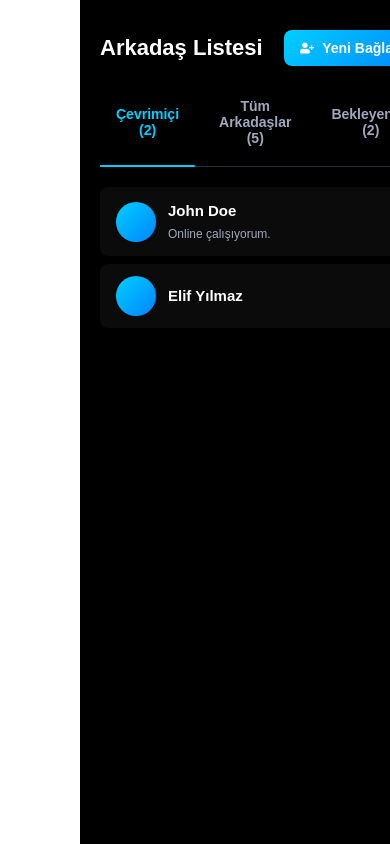
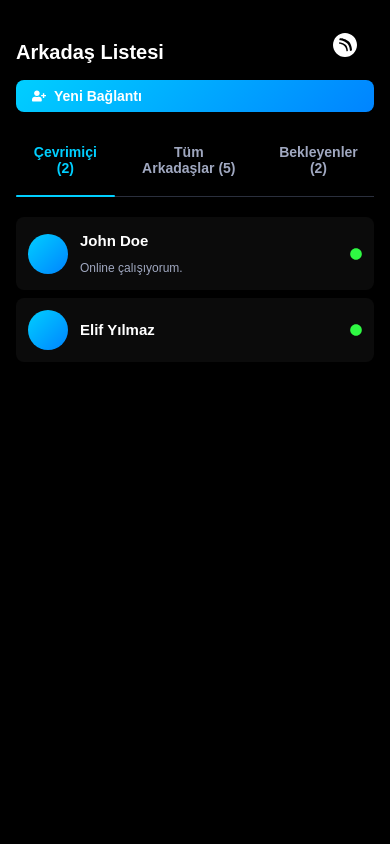
Before and after one commit to Furkan-ThecLifeN/W1, a React (Create React App) app: page /vocentra in a window 390 px wide. Built offline with nearby package versions, Linux system fonts and the light colour scheme; grey boxes are pictures that could not be loaded.

Commit message:
VoCentraMobile Added

```diff
--- a/src/components/LeftSideBar/Sidebar.jsx
+++ b/src/components/LeftSideBar/Sidebar.jsx
@@ -5,14 +5,14 @@ import {
   FiHome,
   FiBell,
   FiMessageSquare,
-  FiVideo,
-  FiBookmark,
   FiUser,
 } from "react-icons/fi";
 import { MdOutlineAddBox } from "react-icons/md";
 import { SiApostrophe } from "react-icons/si";
 
 import { RiChatVoiceAiFill } from "react-icons/ri";
+import { SiHearthisdotat } from "react-icons/si";
+
 
 
 const Sidebar = () => {
@@ -83,8 +83,8 @@ const Sidebar = () => {
             isActive ? LeftSideBarStyles.active : LeftSideBarStyles.link
           }
         >
-          <RiChatVoiceAiFill  className={LeftSideBarStyles.icon} />
-          <span className={LeftSideBarStyles.tooltip}>Voice</span>
+          <SiHearthisdotat  className={LeftSideBarStyles.icon} />
+          <span className={LeftSideBarStyles.tooltip}>VoCentra</span>
         </NavLink>
 
         <NavLink
--- a/src/components/LeftSideBar/Sidebar.module.css
+++ b/src/components/LeftSideBar/Sidebar.module.css
@@ -47,7 +47,7 @@
 }
 
 .active {
-  background-color: rgb(30 73 94);
+  background-color: rgb(28, 169, 250);
   color: var(--color-blue);
   padding: 10px;
   border-radius: 10px;
@@ -59,7 +59,7 @@
 
 .icon {
   pointer-events: none;
-  color: var(--color-blue);
+  color: var(--color-white);
 }
 
 .SiApostrophe {
--- /dev/null
+++ b/src/components/VoCentraMobile/VoCentraMobile.jsx
@@ -0,0 +1,60 @@
+import React, { useState, useEffect } from "react";
+import styles from "./VoCentraMobile.module.css";
+import ServerList from "../Vocentra/VocentraServerList/VocentraServerList";
+import VoCentraRoster from "../Vocentra/VocentraRoster/VocentraRoster";
+import { FaTimes } from "react-icons/fa";
+import { SiHearthisdotat } from "react-icons/si";
+
+
+const VoCentraMobile = () => {
+  const [selectedUser, setSelectedUser] = useState(null);
+  const [showServerList, setShowServerList] = useState(false);
+  const [isMobile, setIsMobile] = useState(window.innerWidth < 1024);
+
+  useEffect(() => {
+    const handleResize = () => {
+      setIsMobile(window.innerWidth < 1024);
+    };
+
+    window.addEventListener("resize", handleResize);
+    return () => window.removeEventListener("resize", handleResize);
+  }, []);
+
+  const toggleServerList = () => {
+    setShowServerList(!showServerList);
+  };
+
+  if (!isMobile) {
+    return null; // Or you could return the regular Vocentra component here
+  }
+
+  return (
+    <div className={styles.VoCentraMobile}>
+      {/* Mobile Header with Server Toggle */}
+      <div className={styles.mobileHeader}>
+        <button className={styles.serverToggle} onClick={toggleServerList}>
+          <SiHearthisdotat  size={24} />
+        </button>
+      </div>
+
+      {/* Server List Overlay */}
+      {showServerList && (
+        <div className={styles.serverListOverlay}>
+          <div className={styles.serverListContainer}>
+            <button className={styles.closeButton} onClick={toggleServerList}>
+              <FaTimes size={18} />
+            </button>
+            <ServerList onSelectUser={setSelectedUser} />
+          </div>
+        </div>
+      )}
+
+      {/* Main Content */}
+      <div className={styles.Vocentra_main}>
+        <VoCentraRoster />
+      </div>
+    </div>
+  );
+};
+
+export default VoCentraMobile;
--- /dev/null
+++ b/src/components/VoCentraMobile/VoCentraMobile.module.css
@@ -0,0 +1,103 @@
+/* Mobile Styles */
+.VocentraMobile {
+  position: relative;
+  width: 100%;
+  height: 100vh;
+  overflow: hidden;
+}
+
+.mobileHeader {
+  position: fixed;
+  top: 20px;
+  right: 20px;
+  padding: 15px;
+  z-index: 100;
+}
+
+.serverToggle {
+  background: none;
+  border: none;
+  color: #fff;
+  cursor: pointer;
+  padding: 8px;
+  border-radius: 50%;
+  background-color: rgba(0, 0, 0, 0.5);
+  transition: all 0.3s ease;
+}
+
+.serverToggle:hover {
+  background-color: rgba(0, 0, 0, 0.7);
+}
+
+.serverListOverlay {
+  position: fixed;
+  top: 0;
+  left: 0;
+  width: 100%;
+  height: 100%;
+  background-color: rgba(0, 0, 0, 0.8);
+  z-index: 200;
+  display: flex;
+  justify-content: center;
+  align-items: center;
+}
+
+.serverListContainer {
+  background-color: #111111;
+  display: flex;
+  justify-content: center;
+  align-items: center;
+  border-radius: 8px;
+  width: 80%;
+  max-width: 400px;
+  max-height: 80vh;
+  overflow-y: auto;
+  position: relative;
+}
+
+.Vocentra_main {
+  width: 100%;
+  height: 100%;
+  max-height: 100vh;
+}
+
+.closeButton {
+  position: fixed;
+  top: 30px;
+  right: 30px;
+  background: transparent;
+  border: none;
+  color: #fff;
+  font-size: 18px;
+  cursor: pointer;
+  z-index: 10;
+}
+
+.closeButton:hover {
+  color: var(--color-white);
+}
+
+@media (min-width: 1024px) {
+  .VocentraMobile {
+    display: none;
+  }
+}
+
+@media (max-width: 600px) {
+  .mobileHeader {
+    top: 10px;
+    right: 10px;
+  }
+
+  .closeButton {
+    position: fixed;
+    top: 15px;
+    right: 15px;
+    background: transparent;
+    border: none;
+    color: #fff;
+    font-size: 18px;
+    cursor: pointer;
+    z-index: 10;
+  }
+}
--- a/src/components/Vocentra/Vocentra.jsx
+++ b/src/components/Vocentra/Vocentra.jsx
@@ -7,112 +7,6 @@ import VoCentraUserCard from "../VocentraChannels/VocentraUserCard/VocentraUserC
 
 const Vocentra = () => {
   const [selectedUser, setSelectedUser] = useState(null);
-
-   const roles = [
-    { name: 'Admin', color: '#ed4245' },
-    { name: 'Moderator', color: '#5865f2' },
-    { name: 'VIP', color: '#eb459e' },
-    { name: 'Member', color: '#57f287' }
-  ];
-
-  const users = [
-    {
-      id: 1,
-      name: 'Jane Doe',
-      avatar: 'https://i.pravatar.cc/150?img=1',
-      role: 'Admin',
-      status: 'active',
-      activity: {
-        type: 'music',
-        title: 'Bohemian Rhapsody - Queen'
-      }
-    },
-    {
-      id: 2,
-      name: 'John Smith',
-      avatar: 'https://i.pravatar.cc/150?img=5',
-      role: 'Moderator',
-      status: 'busy',
-      activity: {
-        type: 'game',
-        game: 'Valorant',
-        duration: '2h 45m'
-      }
-    },
-    {
-      id: 3,
-      name: 'Alex Johnson',
-      avatar: 'https://i.pravatar.cc/150?img=9',
-      role: 'VIP',
-      status: 'inactive',
-      badge: 'PRO',
-      activity: {
-        type: 'music',
-        title: 'Blinding Lights - The Weeknd'
-      }
-    },
-    {
-      id: 4,
-      name: 'Sarah Williams',
-      avatar: 'https://i.pravatar.cc/150?img=12',
-      role: 'Member',
-      status: 'active',
-      activity: {
-        type: 'game',
-        game: 'Minecraft',
-        duration: '1h 30m'
-      }
-    }
-  ];
-
-  const server = {
-    name: "React Developers TR",
-    currentUser: {
-      name: "KodYazarı",
-      tag: "1234",
-      avatar: "https://i.pravatar.cc/150?img=5"
-    }
-  };
-
-  const channels = {
-    text: [
-      { id: 1, name: "genel", unread: true },
-      { id: 2, name: "react-öğreniyorum", unread: false },
-      { id: 3, name: "projeler", unread: false },
-      { id: 4, name: "yardım", unread: true }
-    ],
-    voice: [
-      { id: 5, name: "Genel Sohbet", users: 3, maxUsers: 10 },
-      { id: 6, name: "Çalışma Odası", users: 1, maxUsers: 5 },
-      { id: 7, name: "Müzik Dinleme", users: 2, maxUsers: 8 }
-    ]
-  };
-
-  const currentChannel = {
-    name: "genel",
-    topic: "React ile ilgili genel sohbetler"
-  };
-
-  const messages = [
-    {
-      author: {
-        name: "Ahmet",
-        avatar: "https://i.pravatar.cc/150?img=3",
-        roleColor: "#5865f2"
-      },
-      text: "Merhaba arkadaşlar! Bugün React Context API üzerine konuşalım mı?",
-      timestamp: "2023-05-15T10:30:00"
-    },
-    {
-      author: {
-        name: "Mehmet",
-        avatar: "https://i.pravatar.cc/150?img=7",
-        roleColor: "#ed4245"
-      },
-      text: "Tabii ki! Context API ile state yönetimi gerçekten işleri kolaylaştırıyor.",
-      timestamp: "2023-05-15T10:32:00"
-    }
-  ];
 
   return (
     <div className={styles.Vocentra}>
--- a/src/components/Vocentra/VocentraRoster/VocentraRoster.module.css
+++ b/src/components/Vocentra/VocentraRoster/VocentraRoster.module.css
@@ -381,3 +381,91 @@
   color: var(--color-text-secondary);
   font-size: 14px;
 }
+
+@media (max-width: 1024px) {
+  .panel {
+    padding: 20px;
+  }
+
+  .header {
+    flex-direction: row;
+    justify-content: space-between;
+    align-items: center;
+    gap: 16px;
+  }
+
+  .title {
+    font-size: 24px;
+  }
+
+  .addFriendButton {
+    font-size: 16px;
+    padding: 10px 20px;
+  }
+
+  .userCard {
+    padding: 16px;
+    flex-direction: row;
+    gap: 16px;
+  }
+
+  .requestActions {
+    flex-direction: row;
+    justify-content: flex-end;
+    gap: 12px;
+  }
+}
+
+@media (max-width: 600px) {
+  .panel {
+    padding: 16px;
+  }
+
+  .header {
+    flex-direction: column;
+    justify-content: space-between;
+    align-items: start;
+    gap: 12px;
+  }
+
+  .title {
+    font-size: 20px;
+  }
+
+  .addFriendButton {
+    font-size: 14px;
+    padding: 8px 16px;
+    width: 100%;
+  }
+
+  .userCard {
+    flex-direction: row;
+    padding: 12px;
+    gap: 12px;
+  }
+
+  .userCard img {
+    width: 48px;
+    height: 48px;
+    border-radius: 50%;
+  }
+
+  .userInfo {
+    flex: 1;
+    display: flex;
+    flex-direction: column;
+    justify-content: center;
+    gap: 4px;
+  }
+
+  .requestActions {
+    flex-direction: row;
+    justify-content: flex-end;
+    gap: 8px;
+  }
+
+  .requestActions button {
+    font-size: 13px;
+    padding: 8px 12px;
+  }
+}
--- a/src/pages/VocentraPage/VocentraPage.jsx
+++ b/src/pages/VocentraPage/VocentraPage.jsx
@@ -1,14 +1,33 @@
-import React from "react";
+import React, { useState, useEffect } from "react";
 import styles from "./VocentraPage.module.css";
 import Sidebar from "../../components/LeftSideBar/Sidebar";
 import Vocentra from "../../components/Vocentra/Vocentra";
+import VocentraMobile from "../../components/VoCentraMobile/VoCentraMobile"; // Import the mobile component
 
 const VoCentraPage = () => {
+  const [isMobile, setIsMobile] = useState(false);
+
+  useEffect(() => {
+    const checkScreenSize = () => {
+      setIsMobile(window.innerWidth < 1024);
+    };
+
+    // Initial check
+    checkScreenSize();
+
+    // Add event listener for window resize
+    window.addEventListener("resize", checkScreenSize);
+
+    // Clean up the event listener
+    return () => window.removeEventListener("resize", checkScreenSize);
+  }, []);
+
   return (
     <div className={styles.vocentraLayout}>
-      <Sidebar />
+      {!isMobile && <Sidebar />}
+
       <main className={styles.mainContent}>
-        <Vocentra />
+        {isMobile ? <VocentraMobile /> : <Vocentra />}
       </main>
     </div>
   );
--- a/src/pages/VocentraPage/VocentraPage.module.css
+++ b/src/pages/VocentraPage/VocentraPage.module.css
@@ -1,4 +1,3 @@
-
 .vocentraLayout {
   display: flex;
   flex-direction: column;
@@ -17,3 +16,15 @@
   padding-bottom: 10px;
   overflow: hidden;
 }
+
+/* Mobile-specific styles */
+@media (max-width: 1024px) {
+  .vocentraLayout {
+    flex-direction: column;
+    margin-left: 0;
+  }
+
+  .mainContent {
+    width: 100%;
+  }
+}
```
